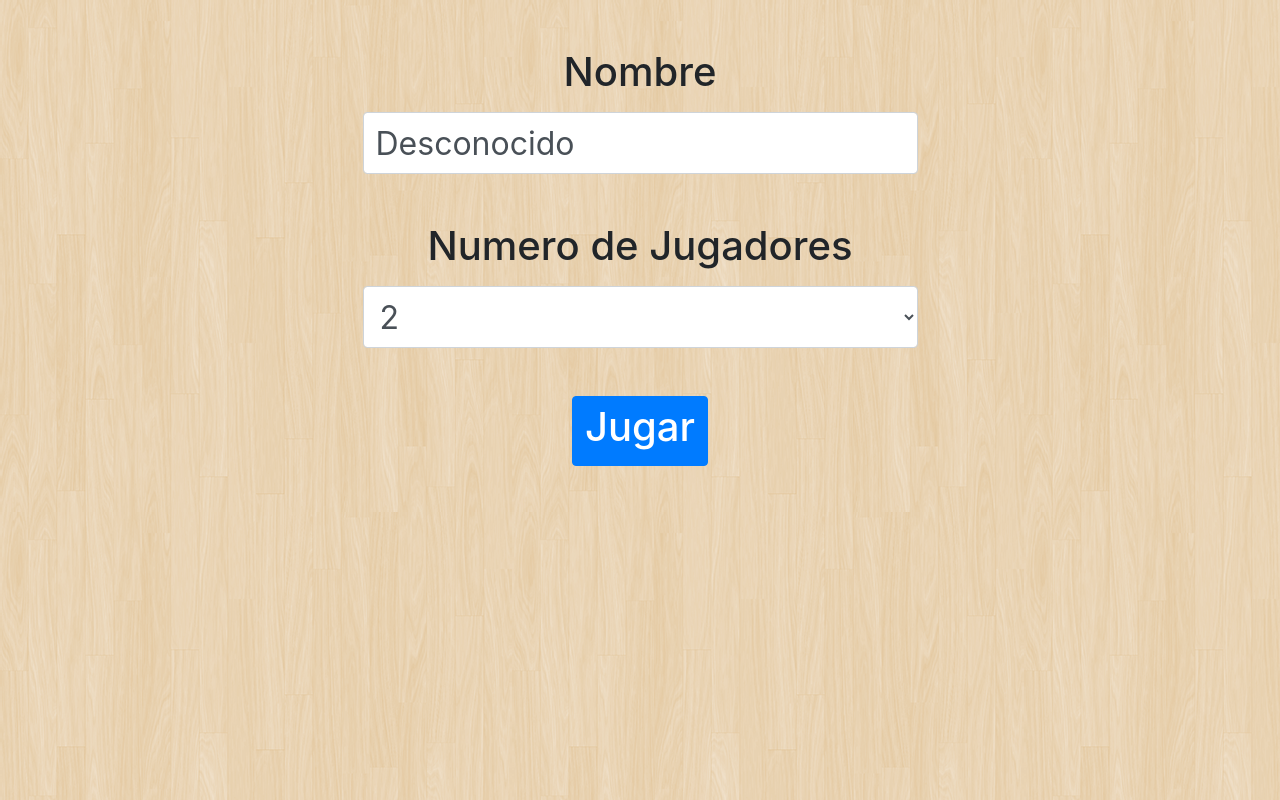
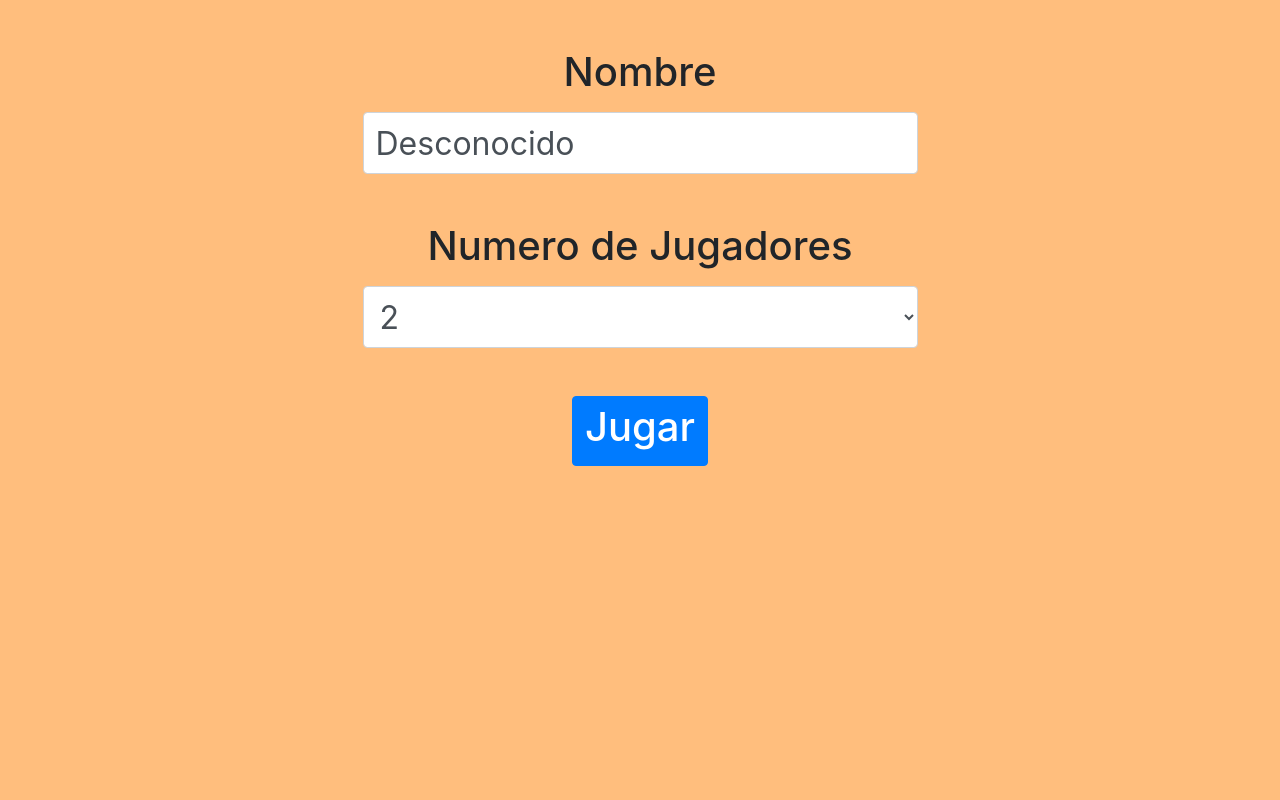
Before and after one commit to BrosLunas/uno-broslunas, a website: page un-jugador/index.html in a window 1280 px wide. Drawn offline with nearby package versions, Linux system fonts and the light colour scheme.

Commit message:
update theme and eliminate assets

```diff
--- a/un-jugador/styles.css
+++ b/un-jugador/styles.css
@@ -29,7 +29,7 @@
 }
 
 body {
-  background: url(retina_wood.png);
+  background: #ffbe7d;
 }
 
 .my-card {
```
Also changed, not shown: assets/barbie.png (deleted), assets/kurumi.png (deleted).
